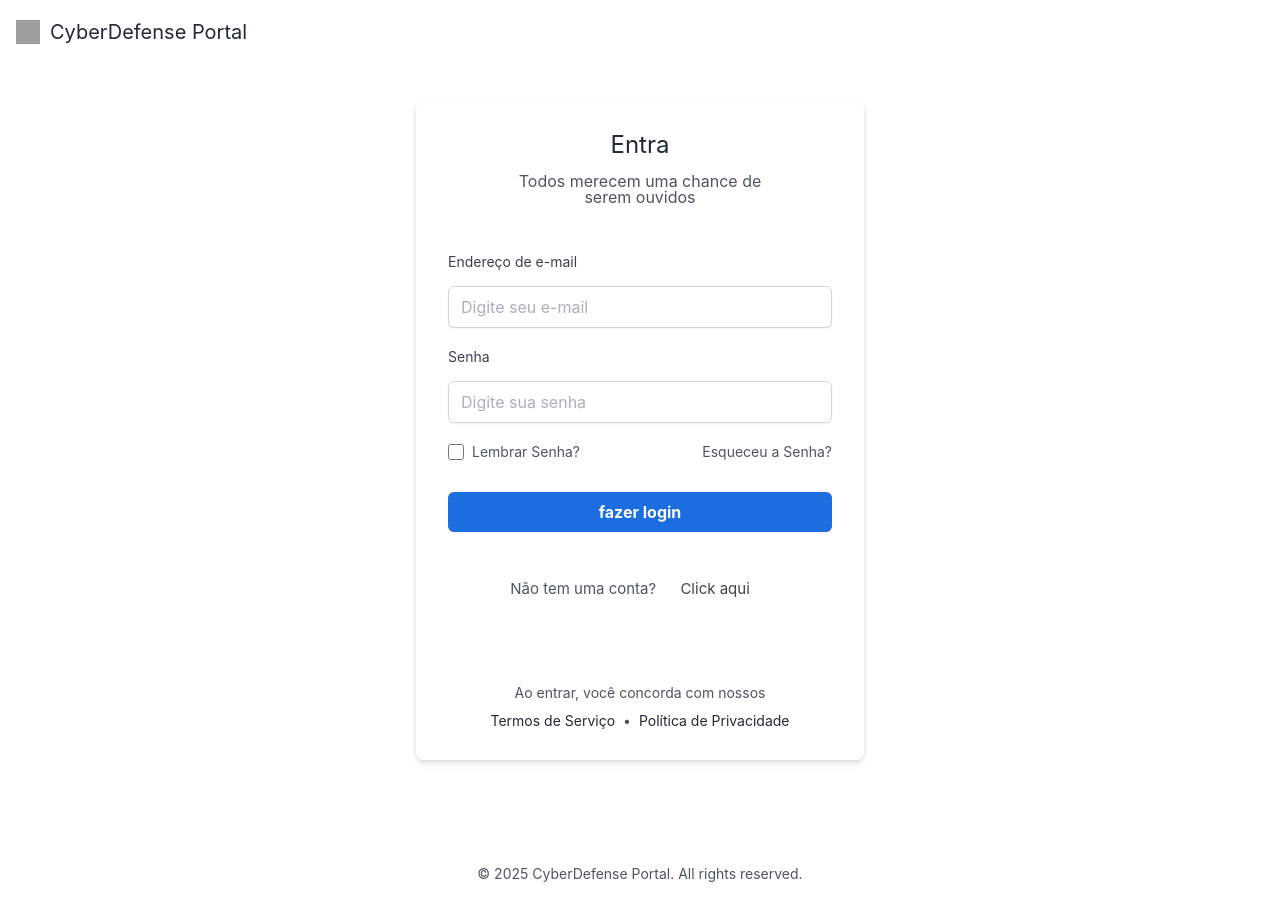
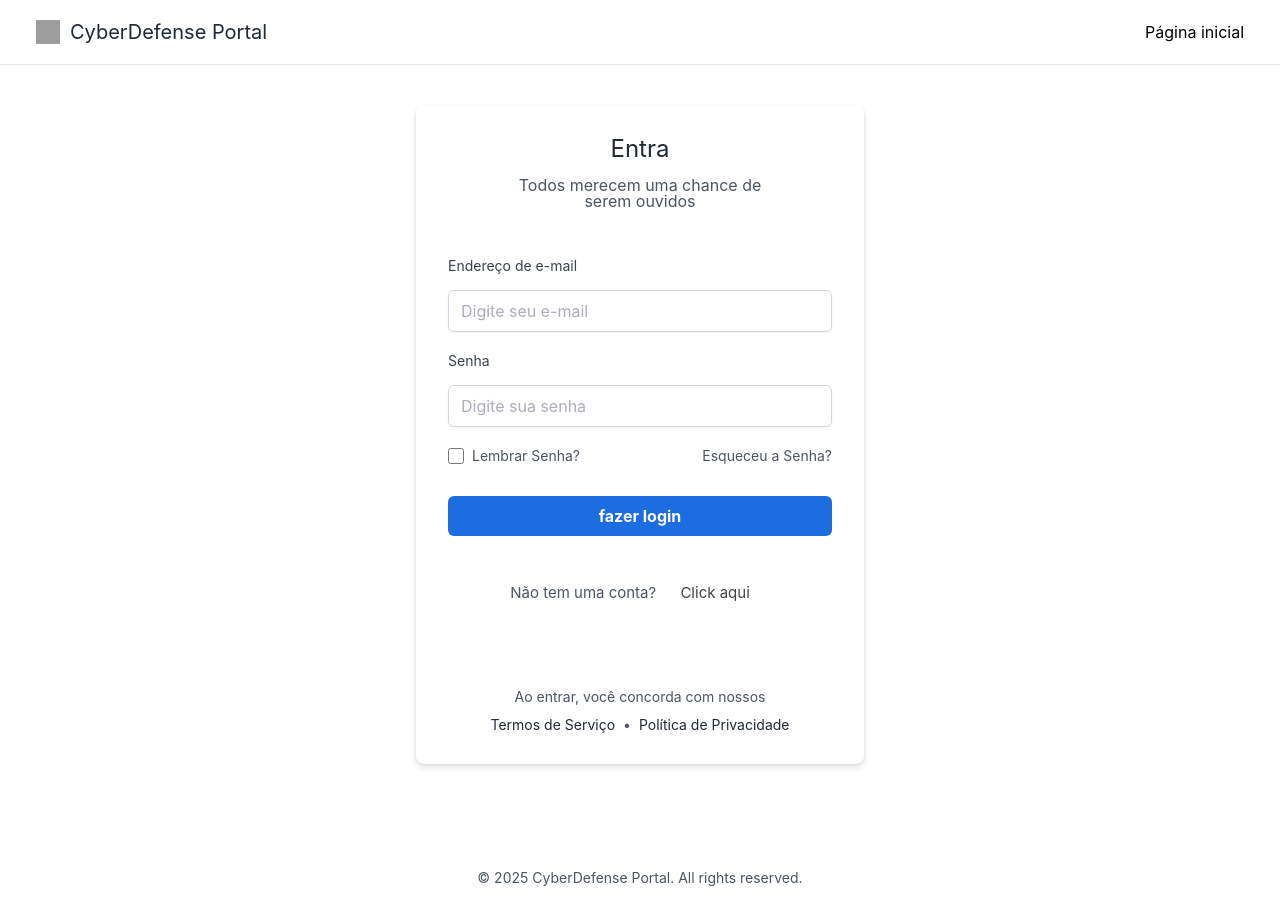
Before and after one commit to EwertonRosendo/frontend_cyberdefense, a React (Vite) app: page /login in a window 1280 px wide. Built offline with nearby package versions, Linux system fonts and the light colour scheme; no server answers; grey boxes are pictures that could not be loaded.

Commit message:
css improve
.

```diff
--- a/src/App.jsx
+++ b/src/App.jsx
@@ -1,6 +1,7 @@
 import { useNavigate } from "react-router-dom";
 import { useState } from "react";
 import "./App.css";
+
 
 function App() {
   const navigate = useNavigate();
@@ -10,17 +11,22 @@ function App() {
       <div className="App-site-header">
         <div className="App-header-container">
           <div className="App-header-content">
-            <div className="App-logo">
-              <a href="#">CyberDefense</a>
-            </div>
+            <div className="logo-container">
+            {/* Logo do sistema */}
+            <img
+              src="https://raw.githubusercontent.com/EwertonRosendo/frontend_cyberdefense/refs/heads/main/src/pages/img/logo.jpg"
+              alt="Shield Icon"
+              className="shield-icon"
+            />
+            <span className="portal-name">CyberDefense Portal</span>
+          </div>
             <nav className="App-main-nav">
-              <a href="#">Página inicial</a>
-
+              <a href="#" onClick={() => navigate("/")} >Página inicial</a>
               <a href="#" onClick={() => navigate("/login")}>Analisar casos</a>
               <a href="#">Contato</a>
             </nav>
             <div className="App-auth-buttons">
-              <button className="App-login-button" onClick={() => navigate("/login")}>Login</button>
+              <button className="App-register-button" onClick={() => navigate("/login")}>Login</button>
               <button onClick={() => navigate("/cadastro")} className="App-register-button">Registrar</button>
             </div>
           </div>
@@ -32,7 +38,7 @@ function App() {
           <div>
             <div className="App-hero-content">
               <h1 className="App-hero-title">
-                Está sofrendo alguma denúncia sobre práticas de cyberbullying?
+                Acusado por Cyberbullying? Revele a sua versão.
               </h1>
               <p className="App-hero-subtitle">
                 Pronto para buscar ajuda? deixe nos mediar a situação.
@@ -54,7 +60,7 @@ function App() {
             <div className="App-features-container">
               <div className="App-feature-card">
                 <img
-                  src="https://raw.githubusercontent.com/EwertonRosendo/frontend_cyberdefense/refs/heads/main/src/pages/img/logo.jpg"
+                  src="https://raw.githubusercontent.com/EwertonRosendo/frontend_cyberdefense/refs/heads/improve-school-page/src/pages/img/escudo.png"
                   alt="Ícone de Segurança"
                   className="App-feature-icon"
                 />
@@ -67,7 +73,7 @@ function App() {
 
               <div className="App-feature-card">
                 <img
-                  src="https://raw.githubusercontent.com/EwertonRosendo/frontend_cyberdefense/refs/heads/main/src/pages/img/logo.jpg"
+                  src="https://raw.githubusercontent.com/EwertonRosendo/frontend_cyberdefense/refs/heads/improve-school-page/src/pages/img/martelo.png"
                   alt="Ícone de Análise Legal"
                   className="App-feature-icon"
                 />
@@ -79,7 +85,7 @@ function App() {
 
               <div className="App-feature-card">
                 <img
-                  src="https://raw.githubusercontent.com/EwertonRosendo/frontend_cyberdefense/refs/heads/main/src/pages/img/logo.jpg"
+                  src="https://raw.githubusercontent.com/EwertonRosendo/frontend_cyberdefense/refs/heads/improve-school-page/src/pages/img/terceito_icone.png"
                   alt="Ícone de Privacidade"
                   className="App-feature-icon"
                 />
--- a/src/pages/Login.jsx
+++ b/src/pages/Login.jsx
@@ -61,9 +61,10 @@ function Login() {
   return (
     <div>
       {/* Cabeçalho da página */}
-      <header>
-        <div className="header-content">
-          <div className="logo-container">
+       <div className="App-site-header">
+        <div className="App-header-container">
+          <div className="App-header-content">
+            <div className="logo-container">
             {/* Logo do sistema */}
             <img
               src="https://raw.githubusercontent.com/EwertonRosendo/frontend_cyberdefense/refs/heads/main/src/pages/img/logo.jpg"
@@ -72,10 +73,14 @@ function Login() {
             />
             <span className="portal-name">CyberDefense Portal</span>
           </div>
+            <nav className="App-main-nav">
+              <a href="#" onClick={() => navigate("/")} >Página inicial</a>
 
-          {/* Botão de alternar tema (claro/escuro) */}
+            </nav>
+
+          </div>
         </div>
-      </header>
+      </div>
 
       {/* Conteúdo principal da página */}
       <main>
--- a/src/pages/cadastro.jsx
+++ b/src/pages/cadastro.jsx
@@ -86,9 +86,11 @@ function Cadastro() {
   };
   return (
     <div>
-      <header>
-        <div className="header-content">
-          <div className="logo-container">
+       <div className="App-site-header">
+        <div className="App-header-container">
+          <div className="App-header-content">
+            <div className="logo-container">
+            {/* Logo do sistema */}
             <img
               src="https://raw.githubusercontent.com/EwertonRosendo/frontend_cyberdefense/refs/heads/main/src/pages/img/logo.jpg"
               alt="Shield Icon"
@@ -96,8 +98,14 @@ function Cadastro() {
             />
             <span className="portal-name">CyberDefense Portal</span>
           </div>
+            <nav className="App-main-nav">
+              <a href="#" onClick={() => navigate("/")} >Página inicial</a>
+
+            </nav>
+
+          </div>
         </div>
-      </header>
+      </div>
 
       <main>
         <div className="login-card" style={{
```
